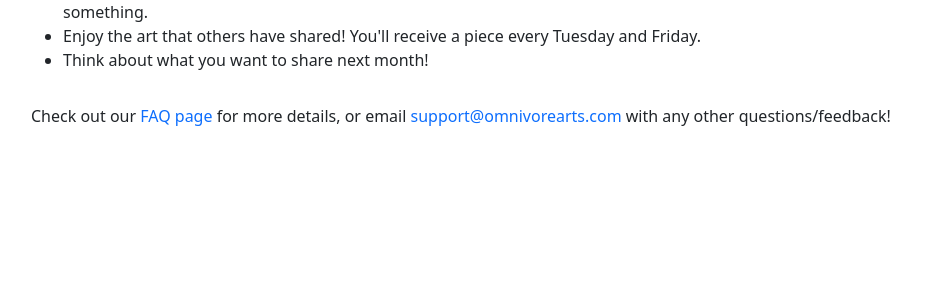
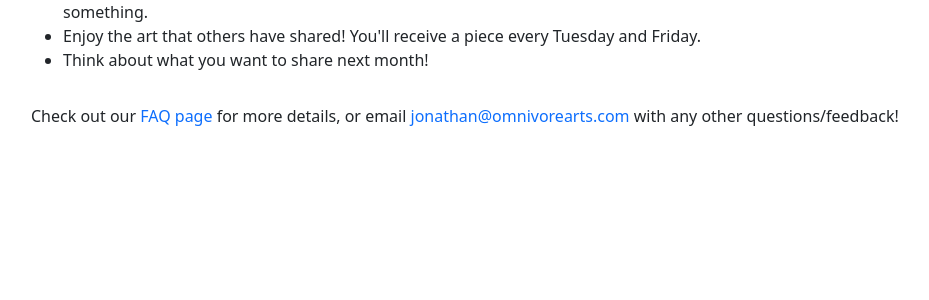
Before and after one commit to Jonathan-Heaney/omnivore, a Django app: page /how-it-works in a window 1280 px wide. Shown: the part 328-628 px from the top of the page, without its empty margins (51-980 px from the left). Run offline with Django 5.2, Linux system fonts and the light colour scheme.

Commit message:
Fix email addresses

```diff
--- a/about/templates/about/how_it_works.html
+++ b/about/templates/about/how_it_works.html
@@ -23,6 +23,6 @@
   </ul>
 </div>
 
-<p>Check out our <a href="/faq">FAQ page</a> for more details, or email <a href="mailto:jonathan@omnivorearts.com" >support@omnivorearts.com</a> with any other questions/feedback!</p>
+<p>Check out our <a href="/faq">FAQ page</a> for more details, or email <a href="mailto:jonathan@omnivorearts.com" >jonathan@omnivorearts.com</a> with any other questions/feedback!</p>
 
 {% endblock %}
--- a/main/views.py
+++ b/main/views.py
@@ -187,7 +187,7 @@ class CustomPasswordResetView(auth_views.PasswordResetView):
         opts = {
             'use_https': self.request.is_secure(),
             'token_generator': self.token_generator,
-            'from_email': 'Omnivore Arts <jonathan@omnivorearts.com>',
+            'from_email': 'Omnivore Arts <support@omnivorearts.com>',
             'email_template_name': self.email_template_name,
             'subject_template_name': 'registration/password_reset_subject.txt',
             'request': self.request,
```
